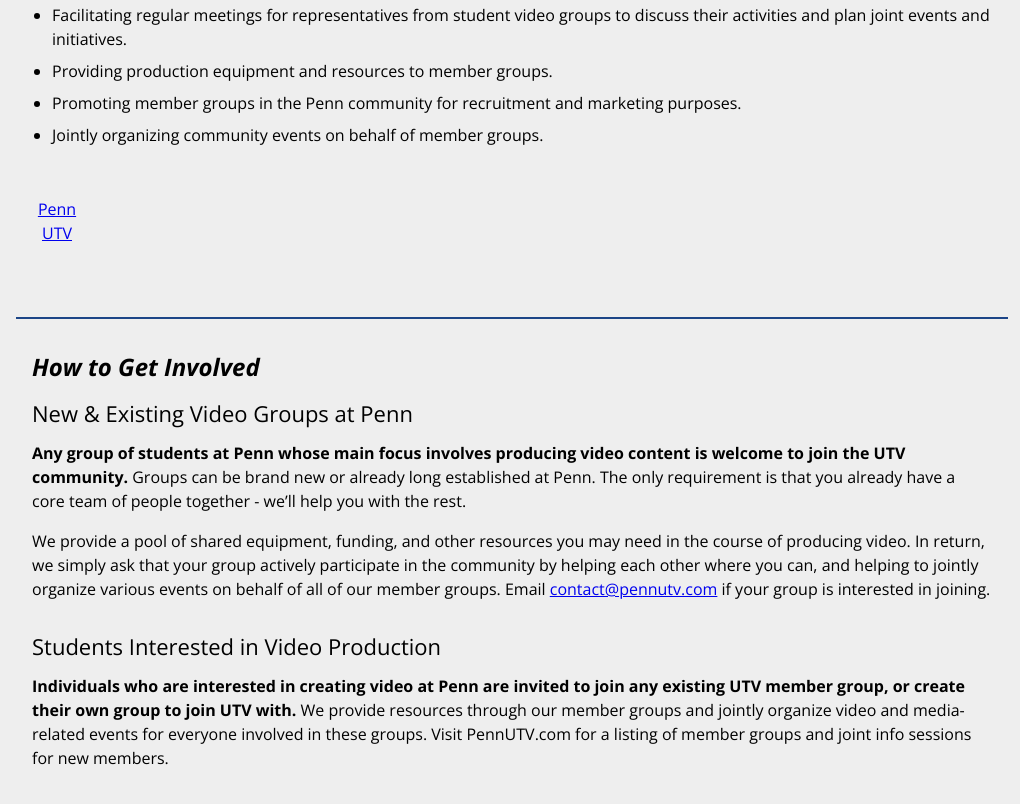
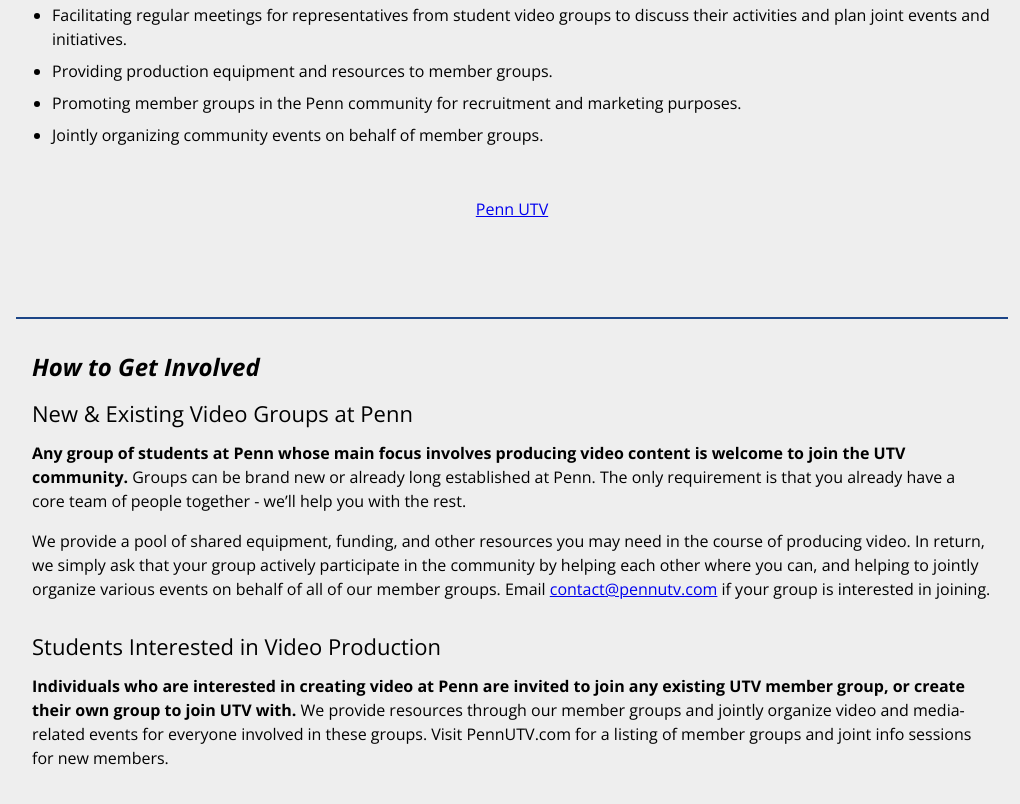
Before and after one commit to PennUTV/pennutv.com, a plain HTML site: page index.html in a window 1280 px wide. Shown: the part 804-1608 px from the top of the page, without its empty margins (128-1148 px from the left). Drawn offline with nearby package versions, Linux system fonts and the light colour scheme.

Commit message:
layout fix for social plugins

```diff
--- a/index.html
+++ b/index.html
@@ -83,10 +83,6 @@
          text-align: center;
          height: 70px;
        }
-       #social > div {
-         width: 50px;
-         float: left;
-       }
     </style>
     <link href='https://fonts.googleapis.com/css?family=Open+Sans:400,700,700italic,800,800italic,300,300italic,400italic,600,600italic' rel='stylesheet' type='text/css'>
   </head>
@@ -112,7 +108,7 @@
 
       <div id="social">
         <div class="fb-page" data-href="https://www.facebook.com/PennUTV13/" data-tabs="timeline" data-width="180" data-height="70" data-small-header="true" data-adapt-container-width="true" data-hide-cover="false" data-show-facepile="true"><div class="fb-xfbml-parse-ignore"><blockquote cite="https://www.facebook.com/PennUTV13/"><a href="https://www.facebook.com/PennUTV13/">Penn UTV</a></blockquote></div></div>
-        <div class="g-ytsubscribe" data-channel="pennutv13" data-layout="full" data-count="default" data-onytevent="onYtEvent"></div>
+        <div class="g-ytsubscribe" data-channel="pennutv13" data-layout="full" data-theme="dark" data-count="default" data-onytevent="onYtEvent"></div>
       </div>
 
       <hr>
```
